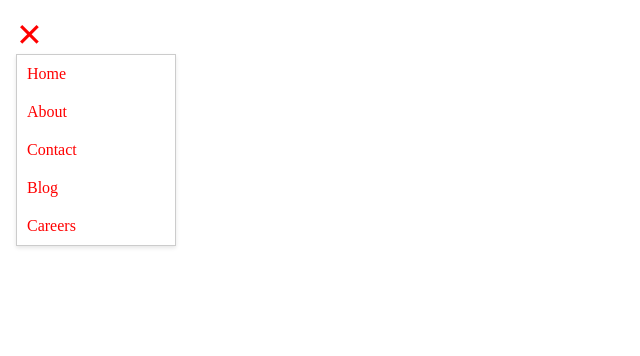
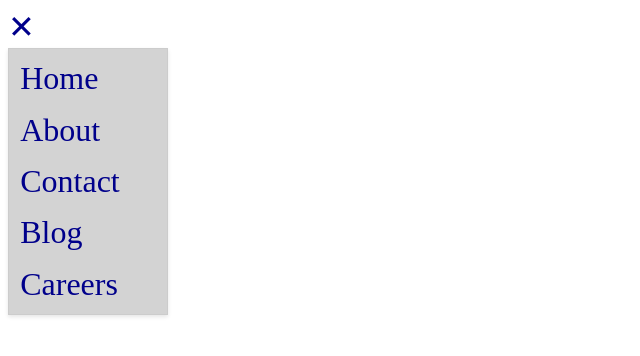
Before and after one commit to JoohanK/JohanK-Komponent, a React (Vite) app in the folder JohanK-Komponent/: page / in a window 1280 px wide. Both pictures are taken after a click on the element 31 px from the left and 31 px from the top of the page. Shown: the top 356 px of the page, without its empty margins (0-640 px from the left). Built offline with nearby package versions, Linux system fonts and the light colour scheme.

Commit message:
Mer moduläritet

```diff
--- a/JohanK-Komponent/src/App.tsx
+++ b/JohanK-Komponent/src/App.tsx
@@ -1,6 +1,5 @@
 import { useState } from "react";
 import HamburgerMenu from "./components/HamburgerMenu/HamburgerMenu";
-import { FaBars, FaTimes } from "react-icons/fa";
 
 function App() {
   const [isOpen, setIsOpen] = useState(false);
@@ -22,8 +21,13 @@ function App() {
       <HamburgerMenu
         isOpen={isOpen}
         toggleMenu={toggleMenu}
-        menuItems={menuItems}
-        color="red"
+        menuItems={menuItems} // Look menu above
+        menuSize={2} // Rem
+        iconSize={2} // Rem
+        lineHeight={3}
+        color="darkblue"
+        menuBackgroundColor="lightgrey"
+        position="start" // "start" | "center" | "end"
       />
     </>
   );
--- a/JohanK-Komponent/src/Sass/Variables/_margin-padding.scss
+++ b/JohanK-Komponent/src/Sass/Variables/_margin-padding.scss
@@ -1,2 +1,4 @@
-$primaryMargin: 1rem;
+$primaryMargin: 0.5rem;
 $secondaryMargin: 5rem;
+$primaryPadding: 0.2rem;
+$secondaryPadding: 1rem;
--- a/JohanK-Komponent/src/components/HamburgerMenu/HamburgerMenu.scss
+++ b/JohanK-Komponent/src/components/HamburgerMenu/HamburgerMenu.scss
@@ -3,42 +3,35 @@
 
 .HamburgerMenu {
   margin: $primaryMargin;
+  display: flex;
+  flex-direction: column;
 
   .hamburger {
     cursor: pointer;
-    width: 30px;
-    height: 30px;
+
     display: flex;
 
     flex-direction: column;
     justify-content: space-evenly;
 
     .line {
-      height: 3px;
-      background-color: $primaryColor;
     }
 
     .x-icon {
-      width: 30px;
-      height: 30px;
-      font-size: 2rem;
-      color: black;
-      margin-bottom: 1rem;
     }
   }
 
   .menu {
-    width: 10rem;
+    min-width: 10rem;
     margin-top: 0.5rem;
     background-color: #fff;
     border: 1px solid #ccc;
     box-shadow: 0 2px 4px rgba(0, 0, 0, 0.1);
 
     .menu-item {
-      padding: 10px;
+      padding: $primaryPadding;
+      margin: $primaryMargin;
       cursor: pointer;
-      transition: background-color 0.3s ease;
-
       &:hover {
         background-color: #f0f0f0;
       }
--- a/JohanK-Komponent/src/components/HamburgerMenu/HamburgerMenu.tsx
+++ b/JohanK-Komponent/src/components/HamburgerMenu/HamburgerMenu.tsx
@@ -1,30 +1,57 @@
-import React from "react";
 import "./HamburgerMenu.scss";
 
-interface MenuItem {
+type MenuItem = {
   label: string;
-}
+};
 
-interface HamburgerMenuProps {
+type HamburgerMenuProps = {
   isOpen: boolean;
   toggleMenu: () => void;
   menuItems: MenuItem[];
   color?: string;
-}
+  lineHeight?: number;
+  position: "start" | "center" | "end";
+  menuSize?: number;
+  iconSize?: number;
+  menuBackgroundColor?: string;
+};
 
-const HamburgerMenu: React.FC<HamburgerMenuProps> = ({
+const HamburgerMenu = ({
   isOpen,
   toggleMenu,
   menuItems,
   color = "black",
-}) => {
+  lineHeight = 1,
+  position = "start",
+  menuSize = 1,
+  iconSize = 1,
+  menuBackgroundColor = "white",
+}: HamburgerMenuProps) => {
   const getLineStyle = () => ({
     backgroundColor: color,
+    height: `${lineHeight}px`,
   });
 
+  const getFlexAlignment = () => {
+    switch (position) {
+      case "start":
+        return "flex-start";
+      case "end":
+        return "flex-end";
+      case "center":
+        return "center";
+      default:
+        return "flex-start";
+    }
+  };
+
   return (
-    <div className="HamburgerMenu">
-      <div onClick={toggleMenu} className={`hamburger ${isOpen ? "open" : ""}`}>
+    <div className="HamburgerMenu" style={{ alignItems: getFlexAlignment() }}>
+      <div
+        className={`hamburger ${isOpen ? "open" : ""}`}
+        onClick={toggleMenu}
+        style={{ height: iconSize + "rem", width: iconSize + "rem" }}
+      >
         {!isOpen ? (
           <>
             <div className="line" style={getLineStyle()} />
@@ -32,16 +59,29 @@ const HamburgerMenu: React.FC<HamburgerMenuProps> = ({
             <div className="line" style={getLineStyle()} />
           </>
         ) : (
-          <div className="x-icon" style={{ color: color }}>
+          <div
+            className="x-icon"
+            style={{
+              color: color,
+              fontSize: iconSize + "rem",
+            }}
+          >
             ✕
           </div>
         )}
       </div>
 
       {isOpen && (
-        <div className="menu">
+        <div className="menu" style={{ background: menuBackgroundColor }}>
           {menuItems.map((menuItem, index) => (
-            <div key={index} className="menu-item" style={{ color: color }}>
+            <div
+              key={index}
+              className="menu-item"
+              style={{
+                color: color,
+                fontSize: menuSize + "rem",
+              }}
+            >
               {menuItem.label}
             </div>
           ))}
```
